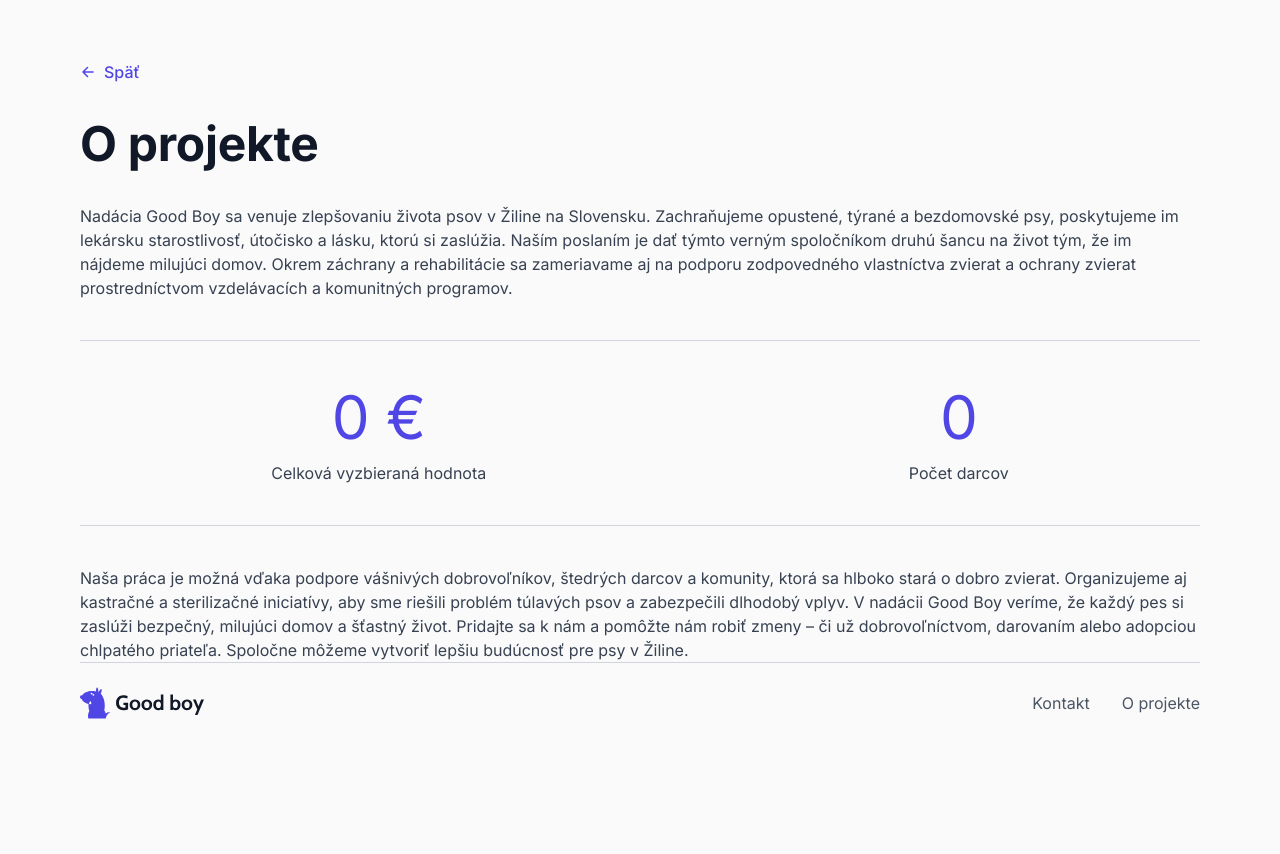
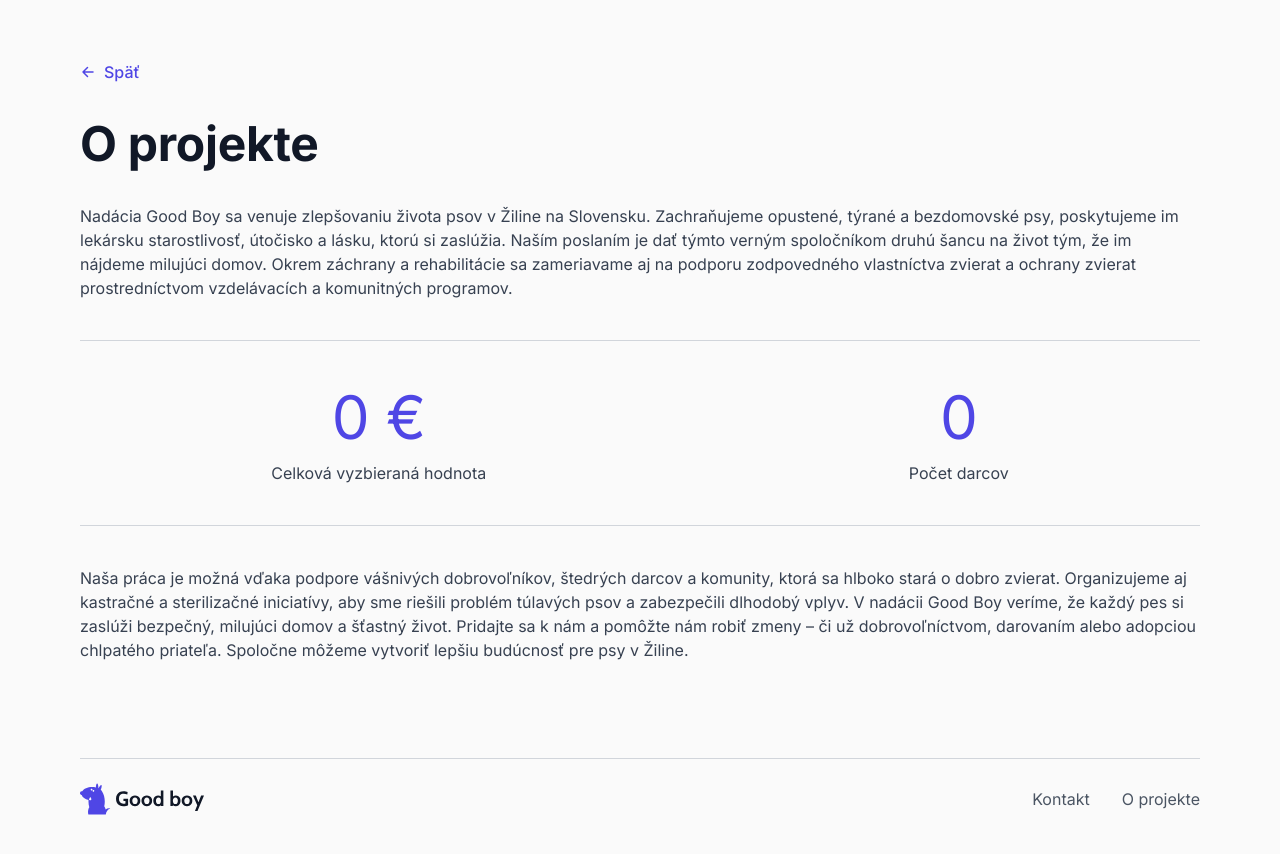
Before and after one commit to carnaby/good-boy, a Next.js app: page /o-projekte in a window 1280 px wide. Shown: the top 854 px of the page. Before the commit the page ends 815 px from the top, so only its background shows below. Built offline with nearby package versions, Linux system fonts and the light colour scheme; no server answers.

Commit message:
fix(ui): add breathing room between page content and footer

```diff
--- a/src/components/layout/PageLayout.tsx
+++ b/src/components/layout/PageLayout.tsx
@@ -30,14 +30,22 @@ const Container = styled.div`
   width: 100%;
   max-width: 1280px;
   margin: 0 auto;
-  /* Bottom padding is deliberately larger so content never sits flush
-     against the footer. */
-  padding: ${({ theme }) => theme.spacing(10)} ${({ theme }) => theme.spacing(4)}
-    ${({ theme }) => theme.spacing(16)};
+  padding: ${({ theme }) => theme.spacing(10)} ${({ theme }) => theme.spacing(4)};
 
   @media (min-width: ${({ theme }) => theme.breakpoints.md}) {
-    padding: ${({ theme }) => theme.spacing(15)} ${({ theme }) => theme.spacing(20)}
-      ${({ theme }) => theme.spacing(24)};
+    padding: ${({ theme }) => theme.spacing(15)} ${({ theme }) => theme.spacing(20)};
+  }
+`;
+
+// The footer renders INSIDE `Container` (it must stay a sibling of `<main>`
+// for its `contentinfo` role), so the breathing room between the page text
+// and the footer has to live here — bottom padding on `Container` would land
+// BELOW the footer instead.
+const FooterSlot = styled.div`
+  margin-top: ${({ theme }) => theme.spacing(16)};
+
+  @media (min-width: ${({ theme }) => theme.breakpoints.md}) {
+    margin-top: ${({ theme }) => theme.spacing(24)};
   }
 `;
 
@@ -66,7 +74,7 @@ export function PageLayout({ children, footer }: PageLayoutProps) {
       <Main id="main-content" tabIndex={-1}>
         {children}
       </Main>
-      {footer}
+      {footer ? <FooterSlot>{footer}</FooterSlot> : null}
     </Container>
   );
 }
```
